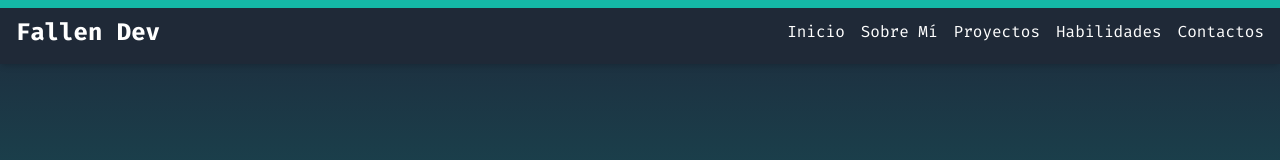
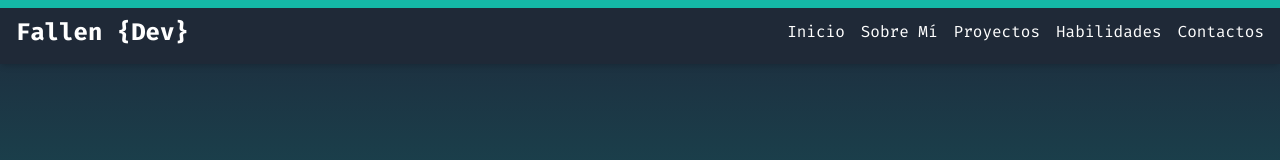
Before and after one commit to AcFallen/Portafolio, a React (Vite) app: page / in a window 1280 px wide. Shown: the top 160 px of the page. Built offline with nearby package versions, Linux system fonts and the light colour scheme.

Commit message:
feat: agregue mejora de logo

```diff
--- a/src/components/Header.jsx
+++ b/src/components/Header.jsx
@@ -32,7 +32,7 @@ const Header = () => {
 
       <div className="container mx-auto flex justify-between items-center p-4">
         {/* Logo */}
-        <h1 className="text-2xl font-bold">Fallen Dev</h1>
+        <h1 className="text-2xl font-bold">Fallen {`{Dev}`}</h1>
 
         {/* Navegación Horizontal (Visible en pantallas medianas y superiores) */}
         <nav>
```
